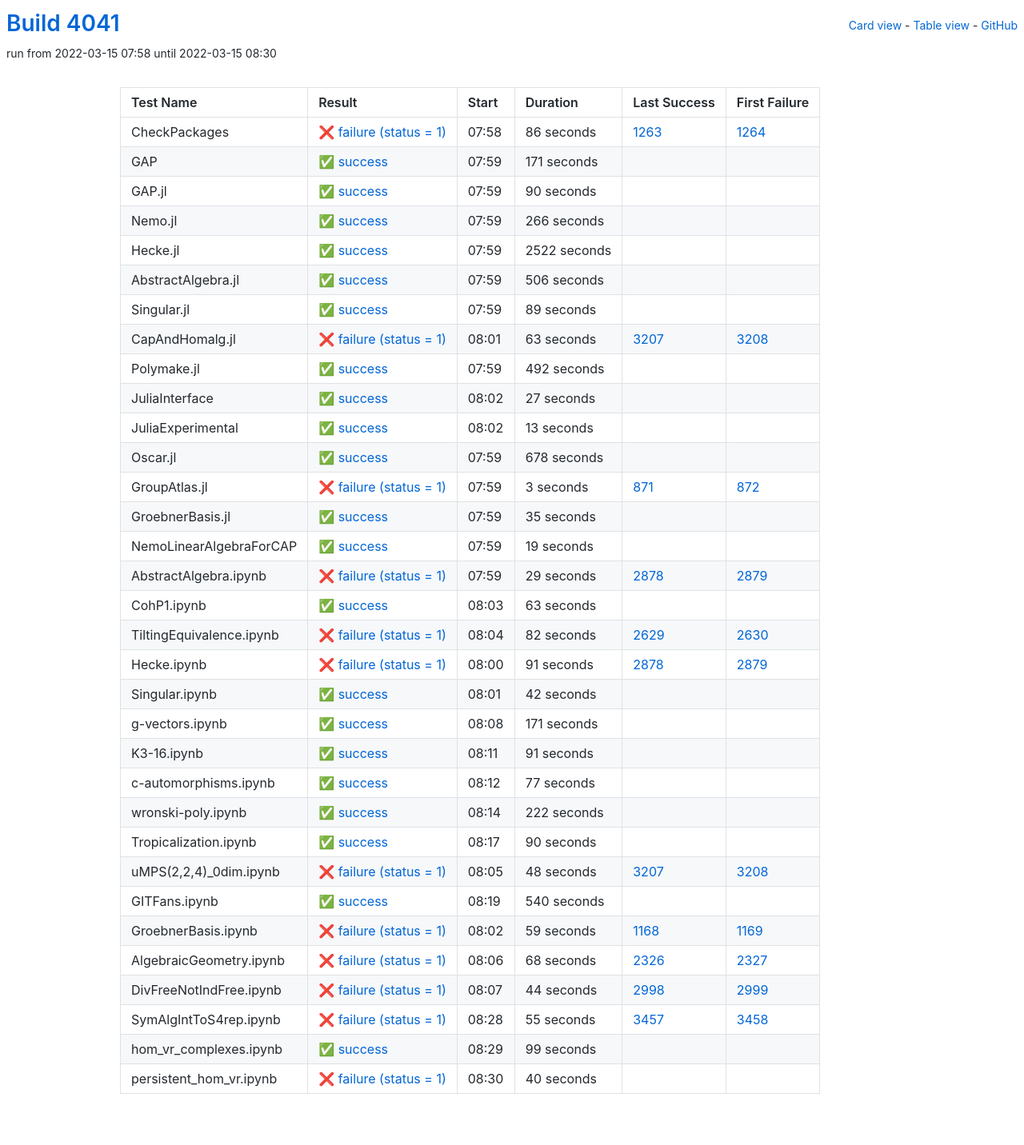
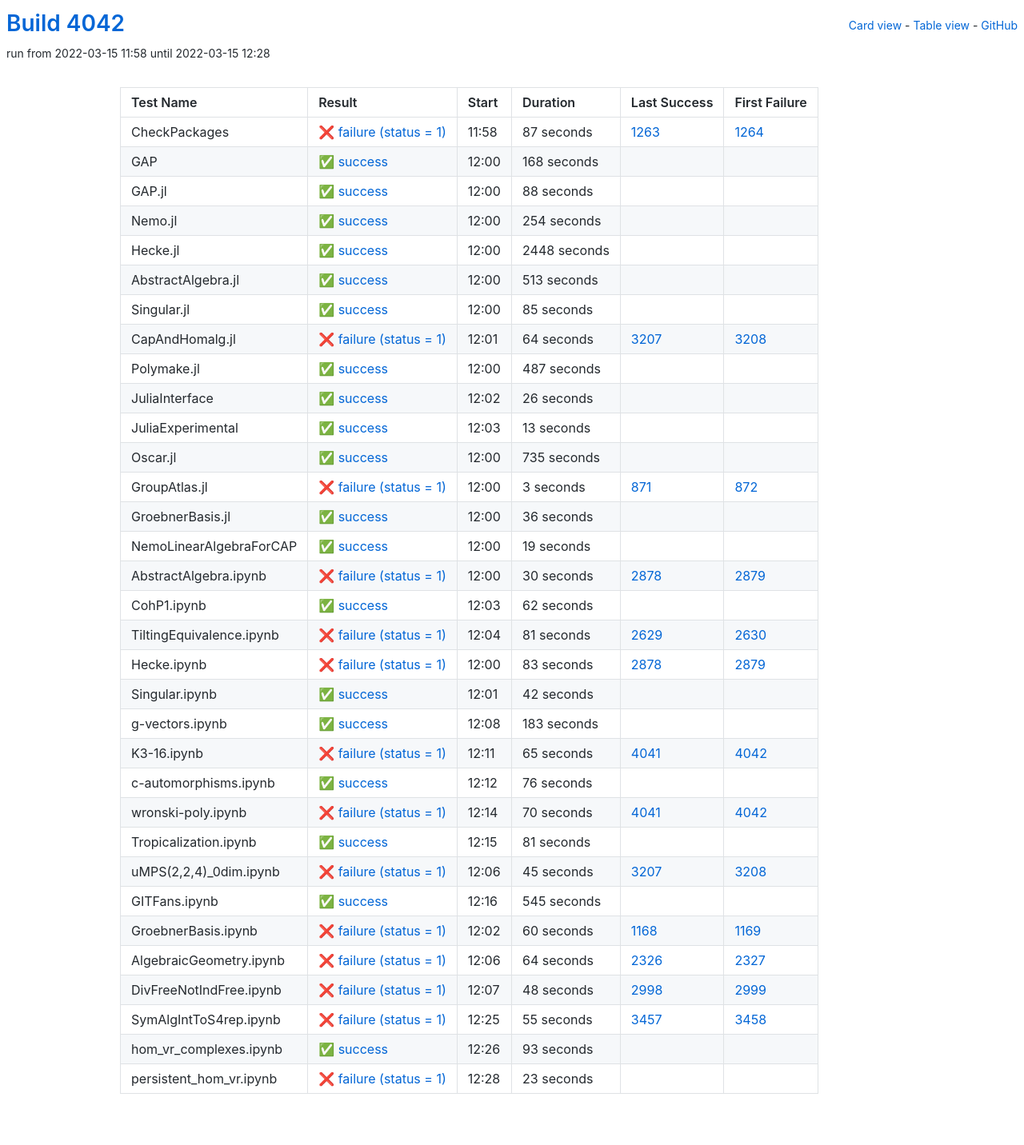
Before and after one commit to oscar-system/oscar-ci-status-stable, a Jekyll site: the page built from table.html, in a window 1280 px wide. Shown: the whole page at 80% size. Built offline with Jekyll 4.4.1, drawn with Linux system fonts in a browser that asks for light colours.

Commit message:
Build #4042

```diff
--- a/_data/ci.yml
+++ b/_data/ci.yml
@@ -1,6 +1,6 @@
 ---
-build: 4041
-build_url: https://oscarci.mathematik.uni-kl.de/job/oscar-stable/4041/
+build: 4042
+build_url: https://oscarci.mathematik.uni-kl.de/job/oscar-stable/4042/
 job: oscar-stable
 organization: oscar-system
 repo: oscar-ci-status-stable
@@ -8,128 +8,128 @@ repourl: https://github.com/oscar-system/oscar-ci-status-stable
 tests:
 - name: CheckPackages
   id: checkpackages
-  log: https://oscarci.mathematik.uni-kl.de/job/oscar-stable/4041/artifact/logs/build-4041/CheckPackages.log
-  start: 2022-03-15 07:58
+  log: https://oscarci.mathematik.uni-kl.de/job/oscar-stable/4042/artifact/logs/build-4042/CheckPackages.log
+  start: 2022-03-15 11:58
   success: false
   exitcode: 1
   status: failure
-  duration: 86
+  duration: 87
   last_success: 1263
   last_success_url: https://oscarci.mathematik.uni-kl.de/job/oscar-stable/1263/
   first_failure: 1264
   first_failure_url: https://oscarci.mathematik.uni-kl.de/job/oscar-stable/1264/
 - name: GAP
   id: gap
-  log: https://oscarci.mathematik.uni-kl.de/job/oscar-stable/4041/artifact/logs/build-4041/GAP.log
-  start: 2022-03-15 07:59
+  log: https://oscarci.mathematik.uni-kl.de/job/oscar-stable/4042/artifact/logs/build-4042/GAP.log
+  start: 2022-03-15 12:00
   success: true
   exitcode: 0
   status: success
-  duration: 171
+  duration: 168
   last_success: false
   last_success_url:
   first_failure: false
   first_failure_url:
 - name: GAP.jl
   id: gap-jl
-  log: https://oscarci.mathematik.uni-kl.de/job/oscar-stable/4041/artifact/logs/build-4041/GAP.jl.log
-  start: 2022-03-15 07:59
+  log: https://oscarci.mathematik.uni-kl.de/job/oscar-stable/4042/artifact/logs/build-4042/GAP.jl.log
+  start: 2022-03-15 12:00
   success: true
   exitcode: 0
   status: success
-  duration: 90
+  duration: 88
   last_success: false
   last_success_url:
   first_failure: false
   first_failure_url:
 - name: Nemo.jl
   id: nemo-jl
-  log: https://oscarci.mathematik.uni-kl.de/job/oscar-stable/4041/artifact/logs/build-4041/Nemo.jl.log
-  start: 2022-03-15 07:59
+  log: https://oscarci.mathematik.uni-kl.de/job/oscar-stable/4042/artifact/logs/build-4042/Nemo.jl.log
+  start: 2022-03-15 12:00
   success: true
   exitcode: 0
   status: success
-  duration: 266
+  duration: 254
   last_success: false
   last_success_url:
   first_failure: false
   first_failure_url:
 - name: Hecke.jl
   id: hecke-jl
-  log: https://oscarci.mathematik.uni-kl.de/job/oscar-stable/4041/artifact/logs/build-4041/Hecke.jl.log
-  start: 2022-03-15 07:59
+  log: https://oscarci.mathematik.uni-kl.de/job/oscar-stable/4042/artifact/logs/build-4042/Hecke.jl.log
+  start: 2022-03-15 12:00
   success: true
   exitcode: 0
   status: success
-  duration: 2522
+  duration: 2448
   last_success: false
   last_success_url:
   first_failure: false
   first_failure_url:
 - name: AbstractAlgebra.jl
   id: abstractalgebra-jl
-  log: https://oscarci.mathematik.uni-kl.de/job/oscar-stable/4041/artifact/logs/build-4041/AbstractAlgebra.jl.log
-  start: 2022-03-15 07:59
+  log: https://oscarci.mathematik.uni-kl.de/job/oscar-stable/4042/artifact/logs/build-4042/AbstractAlgebra.jl.log
+  start: 2022-03-15 12:00
   success: true
   exitcode: 0
   status: success
-  duration: 506
+  duration: 513
   last_success: false
   last_success_url:
   first_failure: false
   first_failure_url:
 - name: Singular.jl
   id: singular-jl
-  log: https://oscarci.mathematik.uni-kl.de/job/oscar-stable/4041/artifact/logs/build-4041/Singular.jl.log
-  start: 2022-03-15 07:59
+  log: https://oscarci.mathematik.uni-kl.de/job/oscar-stable/4042/artifact/logs/build-4042/Singular.jl.log
+  start: 2022-03-15 12:00
   success: true
   exitcode: 0
   status: success
-  duration: 89
+  duration: 85
   last_success: false
   last_success_url:
   first_failure: false
   first_failure_url:
 - name: CapAndHomalg.jl
   id: capandhomalg-jl
-  log: https://oscarci.mathematik.uni-kl.de/job/oscar-stable/4041/artifact/logs/build-4041/CapAndHomalg.jl.log
-  start: 2022-03-15 08:01
+  log: https://oscarci.mathematik.uni-kl.de/job/oscar-stable/4042/artifact/logs/build-4042/CapAndHomalg.jl.log
+  start: 2022-03-15 12:01
   success: false
   exitcode: 1
   status: failure
-  duration: 63
+  duration: 64
   last_success: 3207
   last_success_url: https://oscarci.mathematik.uni-kl.de/job/oscar-stable/3207/
   first_failure: 3208
   first_failure_url: https://oscarci.mathematik.uni-kl.de/job/oscar-stable/3208/
 - name: Polymake.jl
   id: polymake-jl
-  log: https://oscarci.mathematik.uni-kl.de/job/oscar-stable/4041/artifact/logs/build-4041/Polymake.jl.log
-  start: 2022-03-15 07:59
+  log: https://oscarci.mathematik.uni-kl.de/job/oscar-stable/4042/artifact/logs/build-4042/Polymake.jl.log
+  start: 2022-03-15 12:00
   success: true
   exitcode: 0
   status: success
-  duration: 492
+  duration: 487
   last_success: false
   last_success_url:
   first_failure: false
   first_failure_url:
 - name: JuliaInterface
   id: juliainterface
-  log: https://oscarci.mathematik.uni-kl.de/job/oscar-stable/4041/artifact/logs/build-4041/JuliaInterface.log
-  start: 2022-03-15 08:02
+  log: https://oscarci.mathematik.uni-kl.de/job/oscar-stable/4042/artifact/logs/build-4042/JuliaInterface.log
+  start: 2022-03-15 12:02
   success: true
   exitcode: 0
   status: success
-  duration: 27
+  duration: 26
   last_success: false
   last_success_url:
   first_failure: false
   first_failure_url:
 - name: JuliaExperimental
   id: juliaexperimental
-  log: https://oscarci.mathematik.uni-kl.de/job/oscar-stable/4041/artifact/logs/build-4041/JuliaExperimental.log
-  start: 2022-03-15 08:02
+  log: https://oscarci.mathematik.uni-kl.de/job/oscar-stable/4042/artifact/logs/build-4042/JuliaExperimental.log
+  start: 2022-03-15 12:03
   success: true
   exitcode: 0
   status: success
@@ -140,20 +140,20 @@ tests:
   first_failure_url:
 - name: Oscar.jl
   id: oscar-jl
-  log: https://oscarci.mathematik.uni-kl.de/job/oscar-stable/4041/artifact/logs/build-4041/Oscar.jl.log
-  start: 2022-03-15 07:59
+  log: https://oscarci.mathematik.uni-kl.de/job/oscar-stable/4042/artifact/logs/build-4042/Oscar.jl.log
+  start: 2022-03-15 12:00
   success: true
   exitcode: 0
   status: success
-  duration: 678
+  duration: 735
   last_success: false
   last_success_url:
   first_failure: false
   first_failure_url:
 - name: GroupAtlas.jl
   id: groupatlas-jl
-  log: https://oscarci.mathematik.uni-kl.de/job/oscar-stable/4041/artifact/logs/build-4041/GroupAtlas.jl.log
-  start: 2022-03-15 07:59
+  log: https://oscarci.mathematik.uni-kl.de/job/oscar-stable/4042/artifact/logs/build-4042/GroupAtlas.jl.log
+  start: 2022-03-15 12:00
   success: false
   exitcode: 1
   status: failure
@@ -164,20 +164,20 @@ tests:
   first_failure_url: https://oscarci.mathematik.uni-kl.de/job/oscar-stable/872/
 - name: GroebnerBasis.jl
   id: groebnerbasis-jl
-  log: https://oscarci.mathematik.uni-kl.de/job/oscar-stable/4041/artifact/logs/build-4041/GroebnerBasis.jl.log
-  start: 2022-03-15 07:59
+  log: https://oscarci.mathematik.uni-kl.de/job/oscar-stable/4042/artifact/logs/build-4042/GroebnerBasis.jl.log
+  start: 2022-03-15 12:00
   success: true
   exitcode: 0
   status: success
-  duration: 35
+  duration: 36
   last_success: false
   last_success_url:
   first_failure: false
   first_failure_url:
 - name: NemoLinearAlgebraForCAP
   id: nemolinearalgebraforcap
-  log: https://oscarci.mathematik.uni-kl.de/job/oscar-stable/4041/artifact/logs/build-4041/NemoLinearAlgebraForCAP.log
-  start: 2022-03-15 07:59
+  log: https://oscarci.mathematik.uni-kl.de/job/oscar-stable/4042/artifact/logs/build-4042/NemoLinearAlgebraForCAP.log
+  start: 2022-03-15 12:00
   success: true
   exitcode: 0
   status: success
@@ -188,56 +188,56 @@ tests:
   first_failure_url:
 - name: AbstractAlgebra.ipynb
   id: abstractalgebra-ipynb
-  log: https://oscarci.mathematik.uni-kl.de/job/oscar-stable/4041/artifact/logs/build-4041/AbstractAlgebra.ipynb.log
-  start: 2022-03-15 07:59
+  log: https://oscarci.mathematik.uni-kl.de/job/oscar-stable/4042/artifact/logs/build-4042/AbstractAlgebra.ipynb.log
+  start: 2022-03-15 12:00
   success: false
   exitcode: 1
   status: failure
-  duration: 29
+  duration: 30
   last_success: 2878
   last_success_url: https://oscarci.mathematik.uni-kl.de/job/oscar-stable/2878/
   first_failure: 2879
   first_failure_url: https://oscarci.mathematik.uni-kl.de/job/oscar-stable/2879/
 - name: CohP1.ipynb
   id: cohp1-ipynb
-  log: https://oscarci.mathematik.uni-kl.de/job/oscar-stable/4041/artifact/logs/build-4041/CohP1.ipynb.log
-  start: 2022-03-15 08:03
+  log: https://oscarci.mathematik.uni-kl.de/job/oscar-stable/4042/artifact/logs/build-4042/CohP1.ipynb.log
+  start: 2022-03-15 12:03
   success: true
   exitcode: 0
   status: success
-  duration: 63
+  duration: 62
   last_success: false
   last_success_url:
   first_failure: false
   first_failure_url:
 - name: TiltingEquivalence.ipynb
   id: tiltingequivalence-ipynb
-  log: https://oscarci.mathematik.uni-kl.de/job/oscar-stable/4041/artifact/logs/build-4041/TiltingEquivalence.ipynb.log
-  start: 2022-03-15 08:04
+  log: https://oscarci.mathematik.uni-kl.de/job/oscar-stable/4042/artifact/logs/build-4042/TiltingEquivalence.ipynb.log
+  start: 2022-03-15 12:04
   success: false
   exitcode: 1
   status: failure
-  duration: 82
+  duration: 81
   last_success: 2629
   last_success_url: https://oscarci.mathematik.uni-kl.de/job/oscar-stable/2629/
   first_failure: 2630
   first_failure_url: https://oscarci.mathematik.uni-kl.de/job/oscar-stable/2630/
 - name: Hecke.ipynb
   id: hecke-ipynb
-  log: https://oscarci.mathematik.uni-kl.de/job/oscar-stable/4041/artifact/logs/build-4041/Hecke.ipynb.log
-  start: 2022-03-15 08:00
+  log: https://oscarci.mathematik.uni-kl.de/job/oscar-stable/4042/artifact/logs/build-4042/Hecke.ipynb.log
+  start: 2022-03-15 12:00
   success: false
   exitcode: 1
   status: failure
-  duration: 91
+  duration: 83
   last_success: 2878
   last_success_url: https://oscarci.mathematik.uni-kl.de/job/oscar-stable/2878/
   first_failure: 2879
   first_failure_url: https://oscarci.mathematik.uni-kl.de/job/oscar-stable/2879/
 - name: Singular.ipynb
   id: singular-ipynb
-  log: https://oscarci.mathematik.uni-kl.de/job/oscar-stable/4041/artifact/logs/build-4041/Singular.ipynb.log
-  start: 2022-03-15 08:01
+  log: https://oscarci.mathematik.uni-kl.de/job/oscar-stable/4042/artifact/logs/build-4042/Singular.ipynb.log
+  start: 2022-03-15 12:01
   success: true
   exitcode: 0
   status: success
@@ -248,128 +248,128 @@ tests:
   first_failure_url:
 - name: g-vectors.ipynb
   id: g-vectors-ipynb
-  log: https://oscarci.mathematik.uni-kl.de/job/oscar-stable/4041/artifact/logs/build-4041/g-vectors.ipynb.log
-  start: 2022-03-15 08:08
+  log: https://oscarci.mathematik.uni-kl.de/job/oscar-stable/4042/artifact/logs/build-4042/g-vectors.ipynb.log
+  start: 2022-03-15 12:08
   success: true
   exitcode: 0
   status: success
-  duration: 171
+  duration: 183
   last_success: false
   last_success_url:
   first_failure: false
   first_failure_url:
 - name: K3-16.ipynb
   id: k3-16-ipynb
-  log: https://oscarci.mathematik.uni-kl.de/job/oscar-stable/4041/artifact/logs/build-4041/K3-16.ipynb.log
-  start: 2022-03-15 08:11
+  log: https://oscarci.mathematik.uni-kl.de/job/oscar-stable/4042/artifact/logs/build-4042/K3-16.ipynb.log
+  start: 2022-03-15 12:11
+  success: false
+  exitcode: 1
+  status: failure
+  duration: 65
+  last_success: 4041
+  last_success_url: https://oscarci.mathematik.uni-kl.de/job/oscar-stable/4041/
+  first_failure: 4042
+  first_failure_url: https://oscarci.mathematik.uni-kl.de/job/oscar-stable/4042/
+- name: c-automorphisms.ipynb
+  id: c-automorphisms-ipynb
+  log: https://oscarci.mathematik.uni-kl.de/job/oscar-stable/4042/artifact/logs/build-4042/c-automorphisms.ipynb.log
+  start: 2022-03-15 12:12
   success: true
   exitcode: 0
   status: success
-  duration: 91
-  last_success: false
-  last_success_url:
-  first_failure: false
-  first_failure_url:
-- name: c-automorphisms.ipynb
-  id: c-automorphisms-ipynb
-  log: https://oscarci.mathematik.uni-kl.de/job/oscar-stable/4041/artifact/logs/build-4041/c-automorphisms.ipynb.log
-  start: 2022-03-15 08:12
-  success: true
-  exitcode: 0
-  status: success
-  duration: 77
+  duration: 76
   last_success: false
   last_success_url:
   first_failure: false
   first_failure_url:
 - name: wronski-poly.ipynb
   id: wronski-poly-ipynb
-  log: https://oscarci.mathematik.uni-kl.de/job/oscar-stable/4041/artifact/logs/build-4041/wronski-poly.ipynb.log
-  start: 2022-03-15 08:14
+  log: https://oscarci.mathematik.uni-kl.de/job/oscar-stable/4042/artifact/logs/build-4042/wronski-poly.ipynb.log
+  start: 2022-03-15 12:14
+  success: false
+  exitcode: 1
+  status: failure
+  duration: 70
+  last_success: 4041
+  last_success_url: https://oscarci.mathematik.uni-kl.de/job/oscar-stable/4041/
+  first_failure: 4042
+  first_failure_url: https://oscarci.mathematik.uni-kl.de/job/oscar-stable/4042/
+- name: Tropicalization.ipynb
+  id: tropicalization-ipynb
+  log: https://oscarci.mathematik.uni-kl.de/job/oscar-stable/4042/artifact/logs/build-4042/Tropicalization.ipynb.log
+  start: 2022-03-15 12:15
   success: true
   exitcode: 0
   status: success
-  duration: 222
-  last_success: false
-  last_success_url:
-  first_failure: false
-  first_failure_url:
-- name: Tropicalization.ipynb
-  id: tropicalization-ipynb
-  log: https://oscarci.mathematik.uni-kl.de/job/oscar-stable/4041/artifact/logs/build-4041/Tropicalization.ipynb.log
-  start: 2022-03-15 08:17
-  success: true
-  exitcode: 0
-  status: success
-  duration: 90
+  duration: 81
   last_success: false
   last_success_url:
   first_failure: false
   first_failure_url:
 - name: uMPS(2,2,4)_0dim.ipynb
   id: umps-2-2-4-0dim-ipynb
-  log: https://oscarci.mathematik.uni-kl.de/job/oscar-stable/4041/artifact/logs/build-4041/uMPS-2-2-4-_0dim.ipynb.log
-  start: 2022-03-15 08:05
+  log: https://oscarci.mathematik.uni-kl.de/job/oscar-stable/4042/artifact/logs/build-4042/uMPS-2-2-4-_0dim.ipynb.log
+  start: 2022-03-15 12:06
   success: false
   exitcode: 1
   status: failure
-  duration: 48
+  duration: 45
   last_success: 3207
   last_success_url: https://oscarci.mathematik.uni-kl.de/job/oscar-stable/3207/
   first_failure: 3208
   first_failure_url: https://oscarci.mathematik.uni-kl.de/job/oscar-stable/3208/
 - name: GITFans.ipynb
   id: gitfans-ipynb
-  log: https://oscarci.mathematik.uni-kl.de/job/oscar-stable/4041/artifact/logs/build-4041/GITFans.ipynb.log
-  start: 2022-03-15 08:19
+  log: https://oscarci.mathematik.uni-kl.de/job/oscar-stable/4042/artifact/logs/build-4042/GITFans.ipynb.log
+  start: 2022-03-15 12:16
   success: true
   exitcode: 0
   status: success
-  duration: 540
+  duration: 545
   last_success: false
   last_success_url:
   first_failure: false
   first_failure_url:
 - name: GroebnerBasis.ipynb
   id: groebnerbasis-ipynb
-  log: https://oscarci.mathematik.uni-kl.de/job/oscar-stable/4041/artifact/logs/build-4041/GroebnerBasis.ipynb.log
-  start: 2022-03-15 08:02
+  log: https://oscarci.mathematik.uni-kl.de/job/oscar-stable/4042/artifact/logs/build-4042/GroebnerBasis.ipynb.log
+  start: 2022-03-15 12:02
   success: false
   exitcode: 1
   status: failure
-  duration: 59
+  duration: 60
   last_success: 1168
   last_success_url: https://oscarci.mathematik.uni-kl.de/job/oscar-stable/1168/
   first_failure: 1169
   first_failure_url: https://oscarci.mathematik.uni-kl.de/job/oscar-stable/1169/
 - name: AlgebraicGeometry.ipynb
   id: algebraicgeometry-ipynb
-  log: https://oscarci.mathematik.uni-kl.de/job/oscar-stable/4041/artifact/logs/build-4041/AlgebraicGeometry.ipynb.log
-  start: 2022-03-15 08:06
+  log: https://oscarci.mathematik.uni-kl.de/job/oscar-stable/4042/artifact/logs/build-4042/AlgebraicGeometry.ipynb.log
+  start: 2022-03-15 12:06
   success: false
   exitcode: 1
   status: failure
-  duration: 68
+  duration: 64
   last_success: 2326
   last_success_url: https://oscarci.mathematik.uni-kl.de/job/oscar-stable/2326/
   first_failure: 2327
   first_failure_url: https://oscarci.mathematik.uni-kl.de/job/oscar-stable/2327/
 - name: DivFreeNotIndFree.ipynb
   id: divfreenotindfree-ipynb
-  log: https://oscarci.mathematik.uni-kl.de/job/oscar-stable/4041/artifact/logs/build-4041/DivFreeNotIndFree.ipynb.log
-  start: 2022-03-15 08:07
+  log: https://oscarci.mathematik.uni-kl.de/job/oscar-stable/4042/artifact/logs/build-4042/DivFreeNotIndFree.ipynb.log
+  start: 2022-03-15 12:07
   success: false
   exitcode: 1
   status: failure
-  duration: 44
+  duration: 48
   last_success: 2998
   last_success_url: https://oscarci.mathematik.uni-kl.de/job/oscar-stable/2998/
   first_failure: 2999
   first_failure_url: https://oscarci.mathematik.uni-kl.de/job/oscar-stable/2999/
 - name: SymAlgIntToS4rep.ipynb
   id: symalginttos4rep-ipynb
-  log: https://oscarci.mathematik.uni-kl.de/job/oscar-stable/4041/artifact/logs/build-4041/SymAlgIntToS4rep.ipynb.log
-  start: 2022-03-15 08:28
+  log: https://oscarci.mathematik.uni-kl.de/job/oscar-stable/4042/artifact/logs/build-4042/SymAlgIntToS4rep.ipynb.log
+  start: 2022-03-15 12:25
   success: false
   exitcode: 1
   status: failure
@@ -380,24 +380,24 @@ tests:
   first_failure_url: https://oscarci.mathematik.uni-kl.de/job/oscar-stable/3458/
 - name: hom_vr_complexes.ipynb
   id: hom-vr-complexes-ipynb
-  log: https://oscarci.mathematik.uni-kl.de/job/oscar-stable/4041/artifact/logs/build-4041/hom_vr_complexes.ipynb.log
-  start: 2022-03-15 08:29
+  log: https://oscarci.mathematik.uni-kl.de/job/oscar-stable/4042/artifact/logs/build-4042/hom_vr_complexes.ipynb.log
+  start: 2022-03-15 12:26
   success: true
   exitcode: 0
   status: success
-  duration: 99
+  duration: 93
   last_success: false
   last_success_url:
   first_failure: false
   first_failure_url:
 - name: persistent_hom_vr.ipynb
   id: persistent-hom-vr-ipynb
-  log: https://oscarci.mathematik.uni-kl.de/job/oscar-stable/4041/artifact/logs/build-4041/persistent_hom_vr.ipynb.log
-  start: 2022-03-15 08:30
+  log: https://oscarci.mathematik.uni-kl.de/job/oscar-stable/4042/artifact/logs/build-4042/persistent_hom_vr.ipynb.log
+  start: 2022-03-15 12:28
   success: false
   exitcode: 1
   status: failure
-  duration: 40
+  duration: 23
   last_success: false
   last_success_url:
   first_failure: false
```
Also changed, not shown: README.md.
